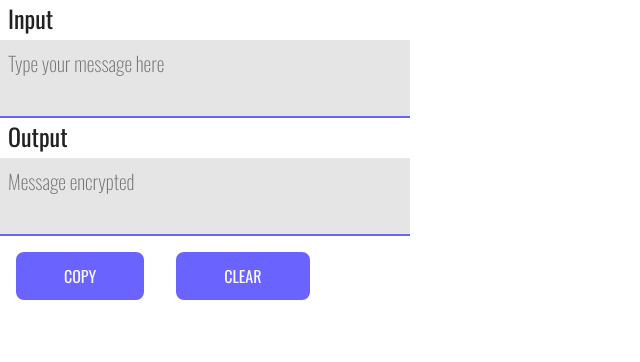
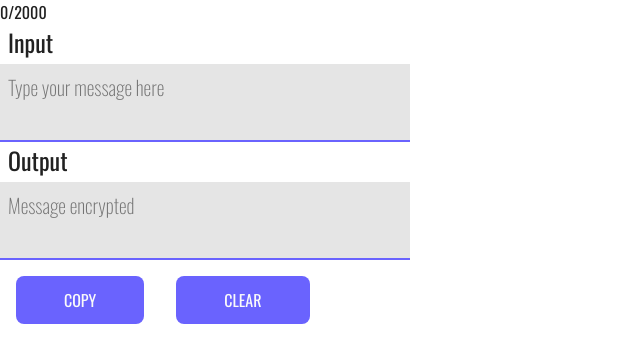
Before and after one commit to beatrizpenalva/cipher, a React (Create React App) app: page / in a window 1280 px wide. Shown: the top 362 px of the page, without its empty margins (0-640 px from the left). Built offline with nearby package versions, Linux system fonts and the light colour scheme.

Commit message:
chore: calling component

```diff
--- a/src/App.js
+++ b/src/App.js
@@ -1,10 +1,12 @@
 import React from "react";
 import Button from "./atoms/Button";
 import BoxMessage from "./atoms/BoxMessage";
+import Counter from "./atoms/Counter";
 
 function App() {
   return (
     <div className="App">
+      <Counter value={0} maxValue={2000} />
       <BoxMessage
         label={"Input"}
         placeholder={"Type your message here"}
```
